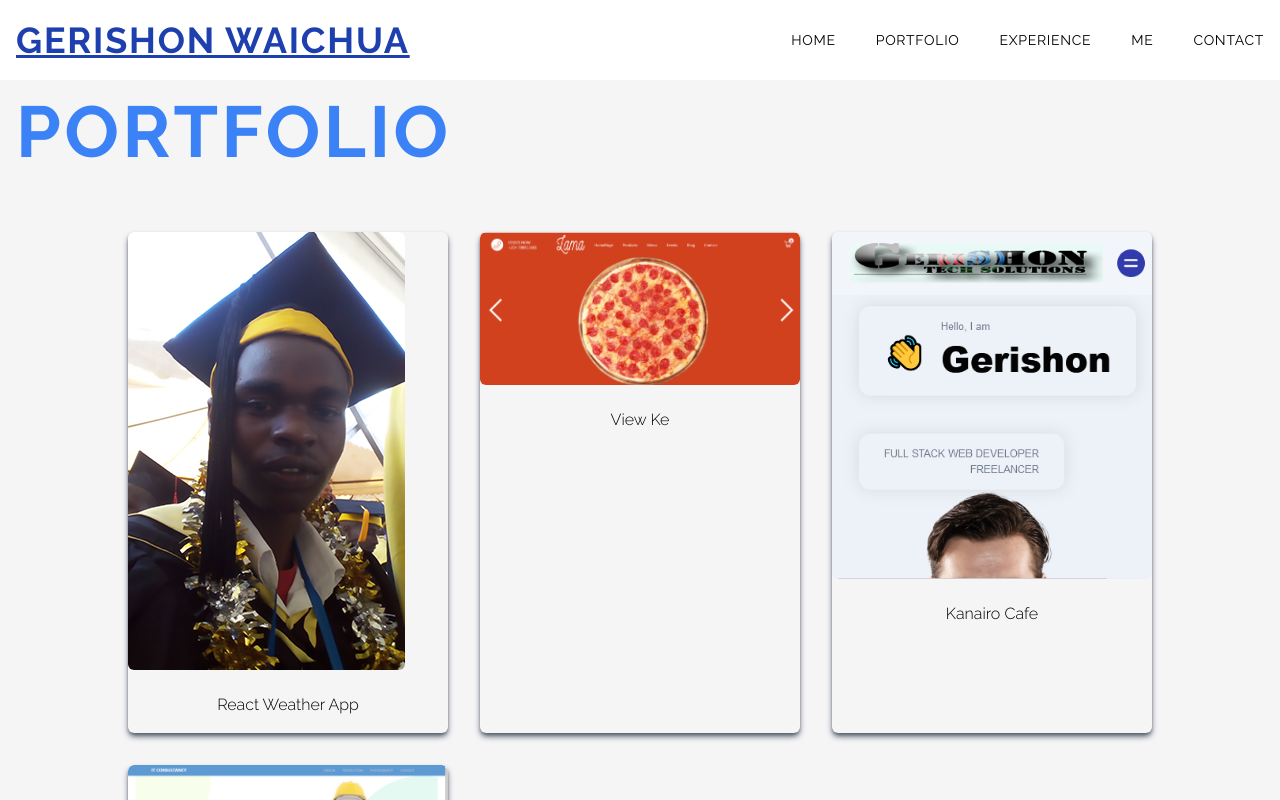
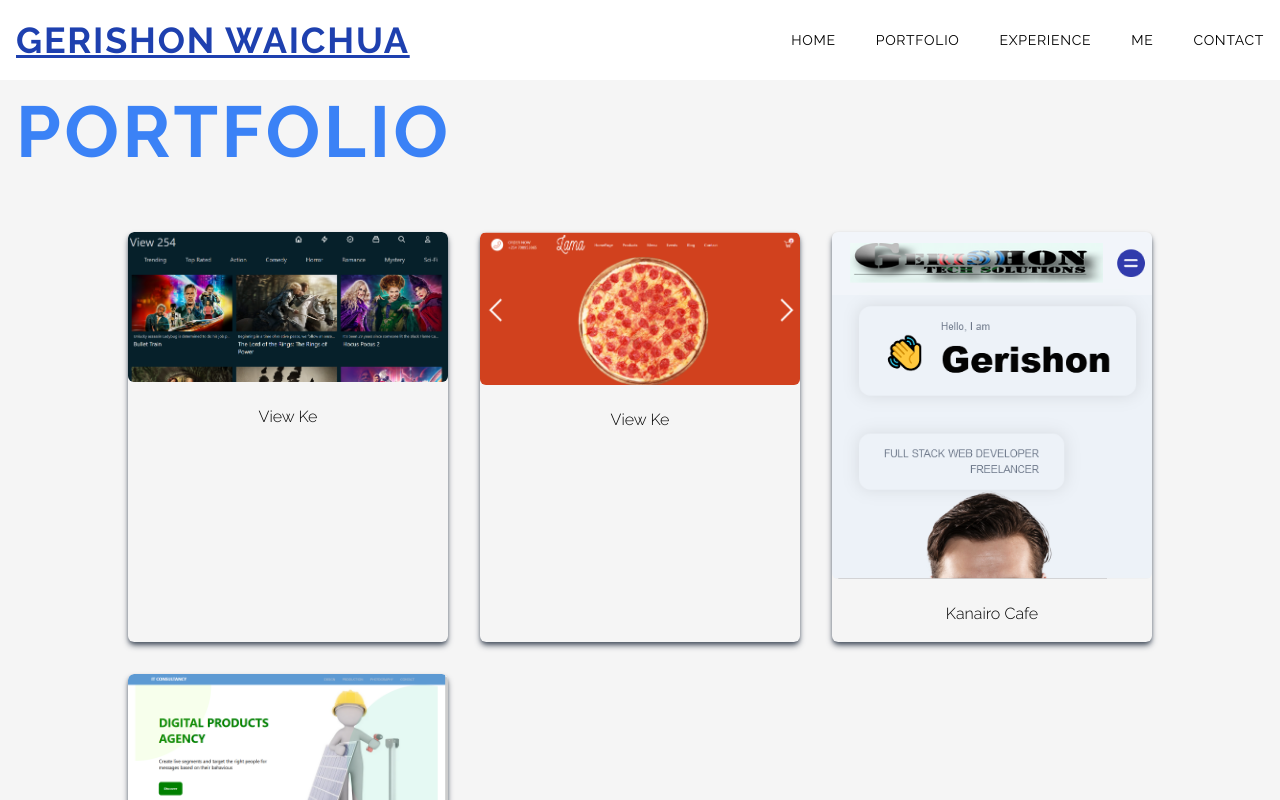
Before and after one commit to drgerishon/myportfolio, a Next.js app: page /portfolio in a window 1280 px wide. Shown: the top 800 px of the page. Built offline with nearby package versions, Linux system fonts and the light colour scheme.

Commit message:
adding projects

```diff
--- a/components/Contact.jsx
+++ b/components/Contact.jsx
@@ -13,13 +13,12 @@ import {
 const Contact = () => {
   return (
     <div id="contact" className="w-full">
-      <div className="max-w-screen-xl mx-auto px-8 py-16 text-center md:text-left"></div>
+      <div className="max-w-screen-xl mx-auto px-8 py-16 text-center md:text-left">
       <h2 className="text-5xl md:text-7xl tracking-wider uppercase text-blue-500 font-bold">
         Contact
       </h2>
 
-      <div
-        className="flex flex-col md:flex-row gap-8 shaodow-x1
+      <div className="flex flex-col md:flex-row gap-8 shaodow-x1
     shadow-blue-300 bg-white mt-4"
       >
         <div className="w-full md:w-1/2 h-full rounded-xl p-4">
@@ -124,6 +123,7 @@ const Contact = () => {
         </div>
       </div>
     </div>
+    </div>
   );
 };
 
--- a/components/Footer.jsx
+++ b/components/Footer.jsx
@@ -5,9 +5,9 @@ import React from 'react'
 
 const Footer = () => {
   return (
-    <div className='py-5 bg-gray-500'>
+    <div className='max-w-screen-xl mx-auto px-6 py-6 text-center bg-gray-500'>
         <h4 className='text-white text-center justify-center'>&copy by gerishon -2022</h4>
-        <div grid className=" flex grid-cols-3 text-center">
+        {/* <div grid className=" flex grid-cols-3 text-center">
         <div className="md:w-1/2 h-full rounded-xl p-4">
             <p>links</p>
         </div>
@@ -17,7 +17,7 @@ const Footer = () => {
         <div className="md:w-1/2 h-full rounded-xl p-4">
             <p>more info</p>
         </div>
-        </div>
+        </div> */}
 
     </div>
   )
--- a/components/Portfolio.jsx
+++ b/components/Portfolio.jsx
@@ -6,14 +6,15 @@ import profile from '../public/assets/profile.png';
 import proj2 from '../public/assets/proj2.PNG';
 import proj3 from '../public/assets/proj3.PNG';
 import proj4 from '../public/assets/proj4.PNG';
+import viewke from '../public/assets/viewke.PNG';
 
 const Portfolio = () => {
   const portfolios = [
     {
       id: 1,
-      title: 'react weather app',
-      imgSrc: profile,
-      url: 'react-weather',
+      title: 'View Ke',
+      imgSrc: viewke,
+      url: 'View Kenya',
     },
     {
       id: 2,
--- a/pages/index.js
+++ b/pages/index.js
@@ -1,11 +1,10 @@
 import Head from 'next/head'
-import Image from 'next/image'
-import Contact from '../components/Contact'
 import Experience from '../components/Experience'
 import Footer from '../components/Footer'
 import Homepage from '../components/Homepage'
 import Me from '../components/Me'
 import Portfolio from '../components/Portfolio'
+import Contact from '../components/Contact'
 
 
 export default function Home() {
--- a/pages/portfolio/[id].js
+++ b/pages/portfolio/[id].js
@@ -1,39 +1,41 @@
-import React from 'react'
-import profile from "../../public/assets/profile.png";
-import proj2 from "../../public/assets/proj2.PNG";
-import proj3 from "../../public/assets/proj3.PNG";
-import proj4 from "../../public/assets/proj4.PNG";
+import React from 'react';
+// import profile from '../../public/assets/profile.png';
+import proj2 from '../../public/assets/proj2.PNG';
+import proj3 from '../../public/assets/proj3.PNG';
+import proj4 from '../../public/assets/proj4.PNG';
+import viewke from '../../public/assets/viewke.PNG';
 
-import {FaGithub} from 'react-icons/fa'
-import {AiOutlineCaretRight} from 'react-icons/ai'
-import {BiChevronLeft} from 'react-icons/bi'
-import Link from 'next/link'
+
+import { FaGithub } from 'react-icons/fa';
+import { AiOutlineCaretRight } from 'react-icons/ai';
+import { BiChevronLeft } from 'react-icons/bi';
+import Link from 'next/link';
 import Image from 'next/image';
 
 const portfolios = [
   {
-      id:1,
-      title: "react weather app",
-      imgSrc: profile,
-      url: "react-weather",
+    id: 1,
+    title: 'View Ke',
+    imgSrc: viewke,
+    url: 'View Kenya',
   },
   {
-      id:2,
-      title: "View Ke",
-      imgSrc: proj3,
-      url: "viewke.com",
+    id: 2,
+    title: 'View Ke',
+    imgSrc: proj3,
+    url: 'viewke.com',
   },
   {
-      id:3,
-      title: "kanairo cafe",
-      imgSrc: proj4,
-      url: "kanairocafe.com",
+    id: 3,
+    title: 'kanairo cafe',
+    imgSrc: proj4,
+    url: 'kanairocafe.com',
   },
   {
-      id:4,
-      title: "SeaEnergy",
-      imgSrc: proj2,
-      url: "energyhorse.com",
+    id: 4,
+    title: 'SeaEnergy',
+    imgSrc: proj2,
+    url: 'energyhorse.com',
   },
 ];
 
@@ -41,7 +43,7 @@ const getPortfolioFrom = (url) => portfolios.filter((p) => p.url === url)[0];
 
 export async function getStaticPaths() {
   const paths = portfolios.map((p) => ({
-    params: {id: p.url},
+    params: { id: p.url },
   }));
 
   return {
@@ -50,29 +52,32 @@ export async function getStaticPaths() {
   };
 }
 
-export async function getStaticProps({params}) {
-  const portfolio = getPortfolioFrom(params.id)
+export async function getStaticProps({ params }) {
+  const portfolio = getPortfolioFrom(params.id);
 
-  return{
-    props: {portfolio}
-  }
+  return {
+    props: { portfolio },
+  };
 }
 
-const OnePortfolio = ({portfolio: {title, imgSrc}}) => {
-
+const OnePortfolio = ({ portfolio: { title, imgSrc } }) => {
   return (
-    <div className='h-fit w-full text-center'>
-      <div className='max-w-screen-xl mx-auto w-full h-full pt-24 p-8 flex flex-col'>
-        <div className='flex'>
+    <div className="h-fit w-full text-center">
+      <div className="max-w-screen-xl mx-auto w-full h-full pt-24 p-8 flex flex-col">
+        <div className="flex">
           <Link href="/portfolio">
-            <div className='flex items-center justify-center my-8 text-indigo-500
-             font-bold capitalize cursor-pointer'>
-              <BiChevronLeft size={25}/> Back
-             </div >
+            <div
+              className="flex items-center justify-center my-8 text-indigo-500
+             font-bold capitalize cursor-pointer"
+            >
+              <BiChevronLeft size={25} /> Back
+            </div>
           </Link>
         </div>
-        <h1 className='capitalize text-4xl mt-2 mb-8 text-center
-        md:text-left font-bold text-blue-500 tracking-wider'>
+        <h1
+          className="capitalize text-4xl mt-2 mb-8 text-center
+        md:text-left font-bold text-blue-500 tracking-wider"
+        >
           {title}
         </h1>
         <div className="relative w-96 h-56 mx-auto overflow-hidden my-8">
@@ -81,20 +86,20 @@ const OnePortfolio = ({portfolio: {title, imgSrc}}) => {
         <h2 className="text-center md:text-left my-4 text-2xl font-bold">
           Description
         </h2>
-        <p>This website is build on Next Js and Node for a client for his company.
+        <p>
+          This website is build on Next Js and Node for a client for his
+          company.
         </p>
         <div className="flex items-center justify-center gap-10">
-          <Link href="/">
+          <Link href="https://viewsasa.vercel.app/">
             <div
               className="group flex items-center justify-center
                 my-8 bg-blue-500 text-white px-6 py-3 font-bold
                 uppercase rounded-md tracking-wider cursor-pointer"
             >
               Demo
-              <span
-                className="duration-100 ease-in"
-              >
-                <AiOutlineCaretRight size={25} className="ml-2"/>
+              <span className="duration-100 ease-in">
+                <AiOutlineCaretRight size={25} className="ml-2" />
               </span>
             </div>
           </Link>
@@ -109,14 +114,14 @@ const OnePortfolio = ({portfolio: {title, imgSrc}}) => {
                 className="-rotate-90 duration-100 ease-in-out
                     group-hover:1rotate-180"
               >
-                <FaGithub size={25} className="ml-2"/>
+                <FaGithub size={25} className="ml-2" />
               </span>
             </div>
           </Link>
         </div>
       </div>
     </div>
-  )
-}
+  );
+};
 
-export default OnePortfolio
+export default OnePortfolio;
--- a/pages/portfolio/index.js
+++ b/pages/portfolio/index.js
@@ -1,75 +1,81 @@
-import React from 'react'
+import React from 'react';
 import Image from 'next/image';
 import Link from 'next/link';
-import profile from "../../public/assets/profile.png";
-import proj2 from "../../public/assets/proj2.PNG";
-import proj3 from "../../public/assets/proj3.PNG";
-import proj4 from "../../public/assets/proj4.PNG";
-
+// import profile from "../../public/assets/profile.png";
+import proj2 from '../../public/assets/proj2.PNG';
+import proj3 from '../../public/assets/proj3.PNG';
+import proj4 from '../../public/assets/proj4.PNG';
+import viewke from '../../public/assets/viewke.PNG';
 
 export const getServerSideProps = async () => {
   const portfolios = [
     {
-            id:1,
-            title: "react weather app",
-            imgSrc: profile,
-            url: "react-weather",
+      id: 1,
+      title: 'View Ke',
+      imgSrc: viewke,
+      url: 'View Kenya',
     },
     {
-            id:2,
-            title: "View Ke",
+      id: 2,
+      title: 'View Ke',
       imgSrc: proj3,
-            url: "viewke.com",
+      url: 'viewke.com',
     },
     {
-            id:3,
-            title: "kanairo cafe",
+      id: 3,
+      title: 'kanairo cafe',
       imgSrc: proj4,
-            url: "kanairocafe.com",
+      url: 'kanairocafe.com',
     },
     {
-            id:4,
-            title: "SeaEnergy",
+      id: 4,
+      title: 'SeaEnergy',
       imgSrc: proj2,
-            url: "energyhorse.com",
+      url: 'energyhorse.com',
     },
   ];
 
-    return{
-        props:{ portfolios }
-
-
+  return {
+    props: { portfolios },
   };
 };
 
-const OnePortfolio = ({portfolios}) => {
+const OnePortfolio = ({ portfolios }) => {
+  return (
+    <div id="portfolio" className="w-full">
+      <div className="max-w-screen-xl mx-auto pt-24 p-4 text-center md:text-left">
+        <h2
+          className="text-5xl md:text-7xl tracking-wider
+            uppercase text-blue-500 font-bold pb-16"
+        >
+          Portfolio
+        </h2>
 
-  return (
-    <div id="portfolio" className='w-full'>
-        <div className='max-w-screen-xl mx-auto pt-24 p-4 text-center md:text-left'>
-            <h2 className='text-5xl md:text-7xl tracking-wider
-            uppercase text-blue-500 font-bold pb-16'>Portfolio</h2>
-
-
-       <div className='max-w-5xl mx-auto grid md:grid-cols-3 gap-8'>
-            {portfolios.map(({id, title, imgSrc, url}) => (
+        <div className="max-w-5xl mx-auto grid md:grid-cols-3 gap-8">
+          {portfolios.map(({ id, title, imgSrc, url }) => (
             <Link key={id} href={`/portfolio/${url}`}>
-                    <div className='cursor-pointer group shadow-md
-                     shadow-gray-600 overflow-hidden rounded-md'>
+              <div
+                className="cursor-pointer group shadow-md
+                     shadow-gray-600 overflow-hidden rounded-md"
+              >
                 <Image
-                        className='rounded-md duration-200 hover:scale-110'
-                        src={imgSrc} alt={title}/>
-                        <h2 className='text-center text-base capitalize my-4 font-light
-                         duration-200 group-hover:underline underline-offset-4'>{title}</h2>
+                  className="rounded-md duration-200 hover:scale-110"
+                  src={imgSrc}
+                  alt={title}
+                />
+                <h2
+                  className="text-center text-base capitalize my-4 font-light
+                         duration-200 group-hover:underline underline-offset-4"
+                >
+                  {title}
+                </h2>
               </div>
             </Link>
           ))}
         </div>
-
       </div>
     </div>
+  );
+};
 
-  )
-}
-
-export default OnePortfolio
+export default OnePortfolio;
```
Also changed, not shown: public/assets/viewke.PNG (added), 1 other file (tests, documents, lock files or other folders). Lines whose indentation alone changed are shown as unchanged.
